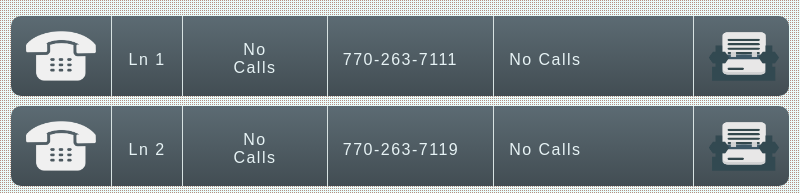
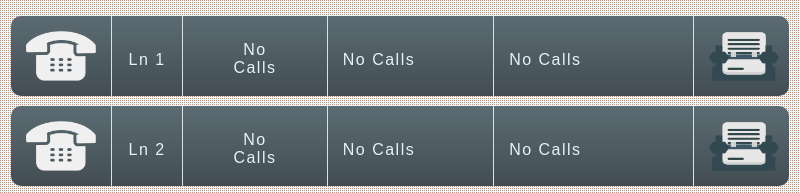
Before and after one commit to callerid/electronjs_sampleApp, an Electron app: page frmMain.html in a window 800 px wide. Shown: the top 193 px of the page. Drawn offline with nearby package versions, Linux system fonts and the light colour scheme; no server answers.

Commit message:
Reset to default behavior

```diff
--- a/frmMain.html
+++ b/frmMain.html
@@ -101,7 +101,7 @@
                     <div class="app_call_info" style="padding-top:15px;"><img id="imgLine1" src="tele.png" width="70" height="50"></span></div>
                     <div class="app_call_info_text_line"><span id="lbLine1">Ln 1</span></div>
                     <div class="app_call_info_text_time"><span id="lbTime1">No<br/>Calls</span></div>
-                    <div id="lbSectionNumber1" class="app_call_info_text_callerid_number"><span id="lbCallerIDNumber1">770-263-7111</span></div>
+                    <div id="lbSectionNumber1" class="app_call_info_text_callerid_number"><span id="lbCallerIDNumber1">No Calls</span></div>
                     <div id="lbSectionName1" class="app_call_info_text_callerid_name"><span id="lbCallerIDName1">No Calls</span></div>
                     <div class="app_call_info" style="padding-top:15px;padding-right:10px;"><img id="imgRolodex1" src="rolodex.png" width="70" height="50"></span></div>
 
@@ -112,7 +112,7 @@
                     <div class="app_call_info" style="padding-top:15px;"><img id="imgLine2" src="tele.png" width="70" height="50"></span></div>
                     <div class="app_call_info_text_line"><span id="lbLine2">Ln 2</span></div>
                     <div class="app_call_info_text_time"><span id="lbTime2">No<br/>Calls</span></div>
-                    <div class="app_call_info_text_callerid_number"><span id="lbCallerIDNumber2">770-263-7119</span></div>
+                    <div class="app_call_info_text_callerid_number"><span id="lbCallerIDNumber2">No Calls</span></div>
                     <div class="app_call_info_text_callerid_name"><span id="lbCallerIDName2">No Calls</span></div>
                     <div class="app_call_info" style="padding-top:15px;padding-right:10px;"><img id="imgRolodex2" src="rolodex.png" width="70" height="50"></span></div>
 
```
